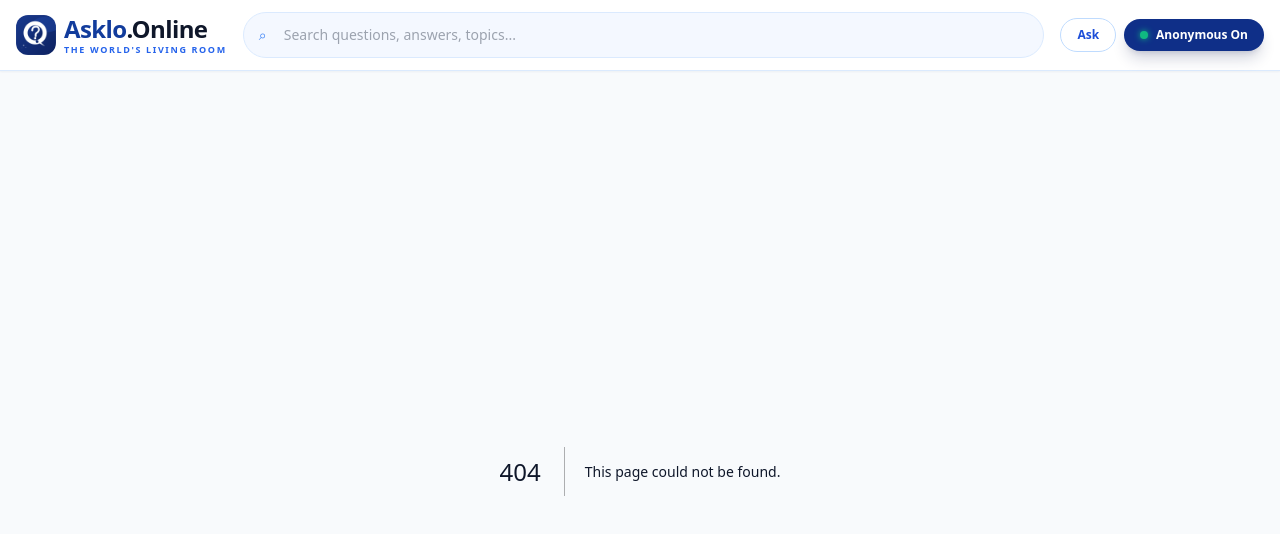
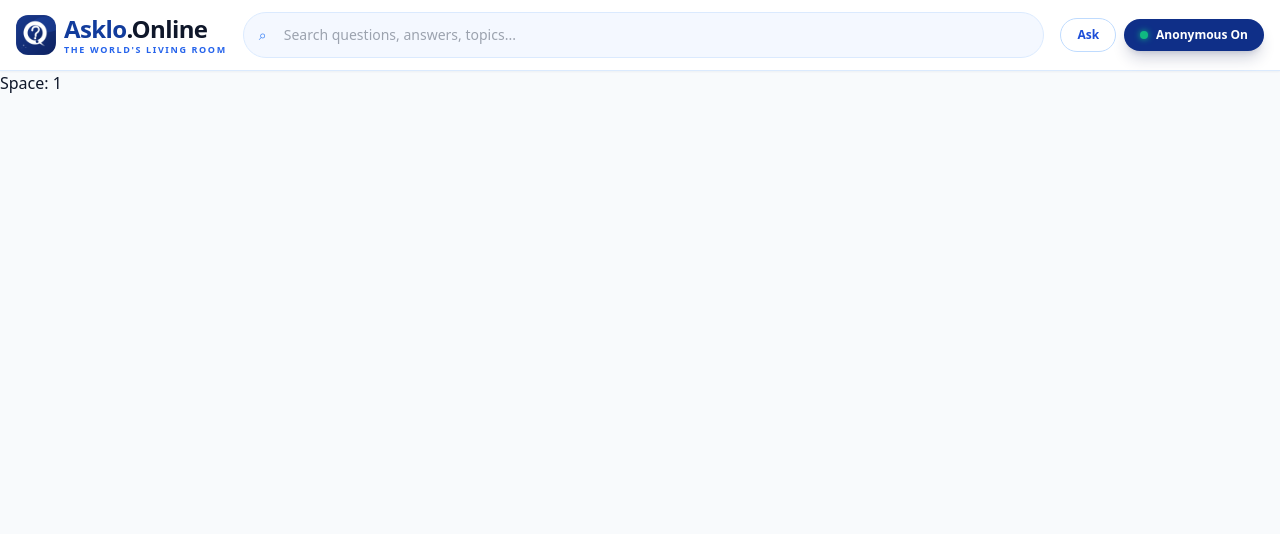
Before and after one commit to askloonline-maker/portfolio-website, a Next.js app: page /space/1 in a window 1280 px wide. Before the commit this address had no page. Shown: the top 534 px of the page. Built offline with nearby package versions, Linux system fonts and the light colour scheme.

Commit message:
Create space dynamic route page

```diff
--- /dev/null
+++ b/app/space/[id]/page.tsx
@@ -0,0 +1,8 @@
+export default function SpacePage({ params }: { params: { id: string } }) {
+  return (
+    <div>
+      <h1>Space: {params.id}</h1>
+      {/* Space page content */}
+    </div>
+  );
+}
```
